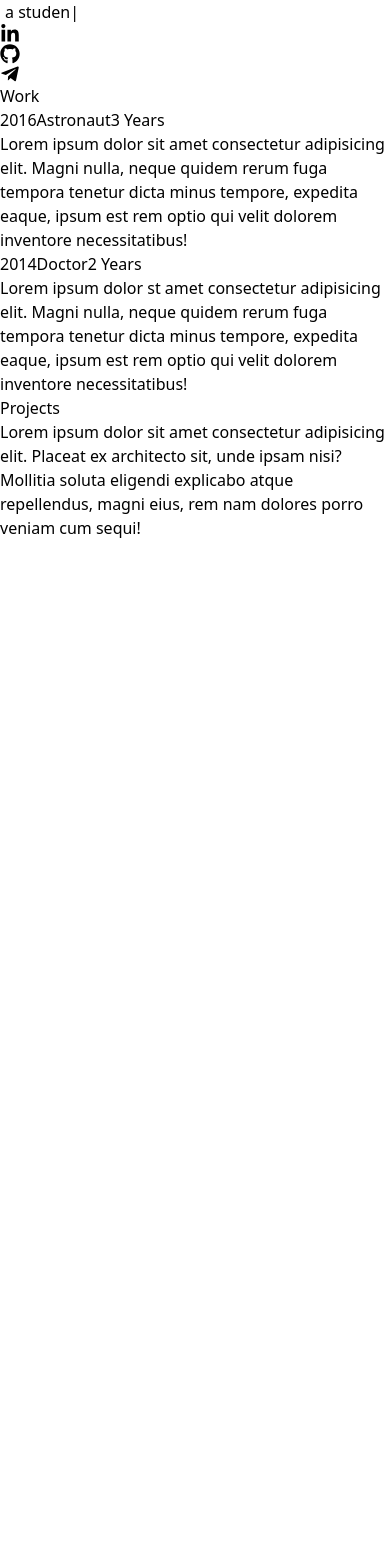
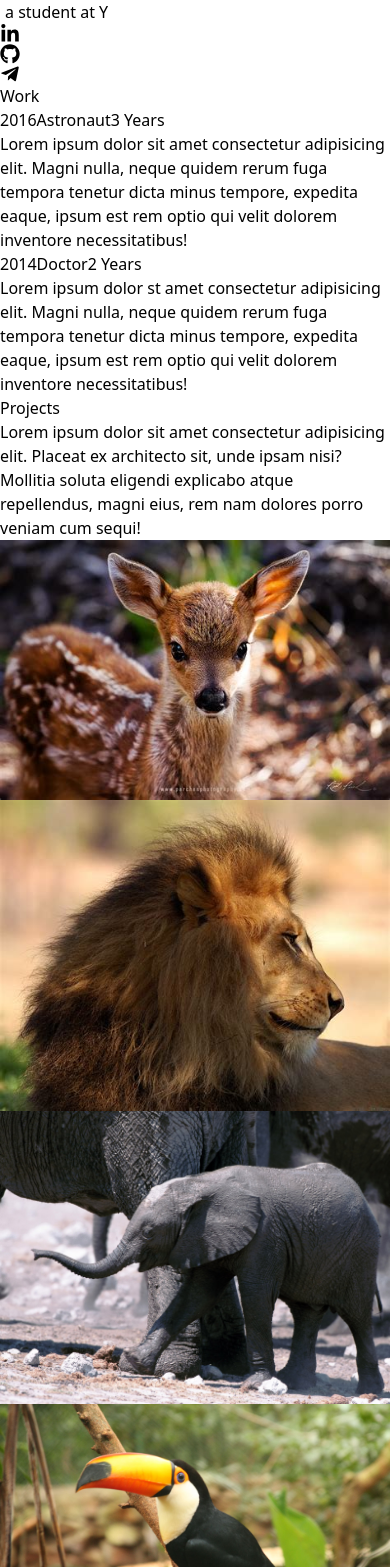
Before and after one commit to Yehdar/portfolio, a React (Vite) app: page / in a window 390 px wide. Shown: the part 433-2000 px from the top of the page. Before the commit the page ends 973 px from the top, so only its background shows below. Built offline with nearby package versions, Linux system fonts and the light colour scheme.

Commit message:
added project images

```diff
--- a/src/components/ProjectItem.jsx
+++ b/src/components/ProjectItem.jsx
@@ -0,0 +1,11 @@
+import React from "react";
+
+const ProjectItem = ({ img, title }) => {
+  return (
+    <div>
+      <img src={img} alt="/"></img>
+    </div>
+  );
+};
+
+export default ProjectItem;
--- a/src/components/Projects.jsx
+++ b/src/components/Projects.jsx
@@ -1,9 +1,9 @@
 import React from "react";
-// import ProjectItem from "./ProjectItem";
-// import projectOne from "../assets/deer.jpeg";
-// import projectTwo from "../assets/lion.jpeg";
-// import projectThree from "../assets/elephant.jpeg";
-// import projectFour from "../assets/parrot.jpeg";
+import ProjectItem from "./ProjectItem";
+import projectOne from "../assets/deer.jpeg";
+import projectTwo from "../assets/lion.jpeg";
+import projectThree from "../assets/elephant.jpeg";
+import projectFour from "../assets/parrot.jpeg";
 
 const Projects = () => {
   return (
@@ -16,6 +16,12 @@
         architecto sit, unde ipsam nisi? Mollitia soluta eligendi explicabo
         atque repellendus, magni eius, rem nam dolores porro veniam cum sequi!
       </p>
+      <div className="grid sm:grid-cols-2 gap-12">
+        <ProjectItem img={projectOne} title="Project One" />
+        <ProjectItem img={projectTwo} title="Project Two" />
+        <ProjectItem img={projectThree} title="Project Three" />
+        <ProjectItem img={projectFour} title="Project Four" />
+      </div>
     </div>
   );
 };
```
